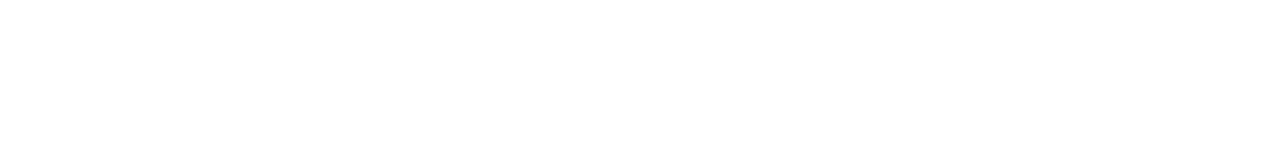
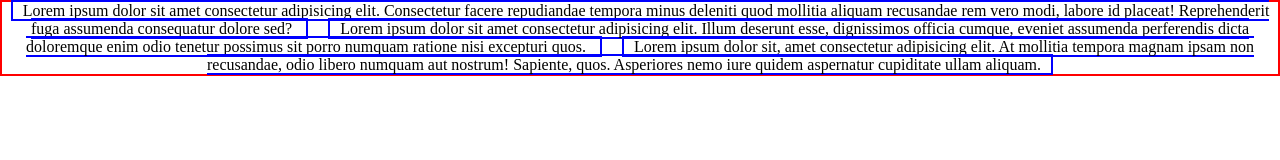
Before and after one commit to Pablo4Almeida/display-inline1, a plain HTML site: page index.html in a window 1280 px wide. Drawn offline with Linux system fonts and the light colour scheme.

Commit message:
atividade finalizada

```diff
--- a/index.html
+++ b/index.html
@@ -4,9 +4,23 @@
     <meta charset="UTF-8">
     <meta http-equiv="X-UA-Compatible" content="IE=edge">
     <meta name="viewport" content="width=device-width, initial-scale=1.0">
+    <link rel="stylesheet" href="style.css">
     <title>Display-inline</title>
 </head>
 <body>
+    <main>
+        <div>
+            Lorem ipsum dolor sit amet consectetur adipisicing elit. Consectetur facere repudiandae tempora minus deleniti quod mollitia aliquam recusandae rem vero modi, labore id placeat! Reprehenderit fuga assumenda consequatur dolore sed?
 
+        </div>
+
+        <div>
+            Lorem ipsum dolor sit amet consectetur adipisicing elit. Illum deserunt esse, dignissimos officia cumque, eveniet assumenda perferendis dicta doloremque enim odio tenetur possimus sit porro numquam ratione nisi excepturi quos.
+        </div>
+
+        <div>
+            Lorem ipsum dolor sit, amet consectetur adipisicing elit. At mollitia tempora magnam ipsam non recusandae, odio libero numquam aut nostrum! Sapiente, quos. Asperiores nemo iure quidem aspernatur cupiditate ullam aliquam.
+        </div>
+    </main>
 </body>
 </html>
--- /dev/null
+++ b/style.css
@@ -0,0 +1,17 @@
+*{
+    margin: 0;
+    padding: 0;
+    box-sizing: border-box;
+}
+
+main{
+    border: 2px solid red;
+    text-align: center;
+}
+
+div{
+    border: 2px solid blue;
+    display: inline;
+    margin-right: 20px;
+    padding-inline: 10px;
+}
```
